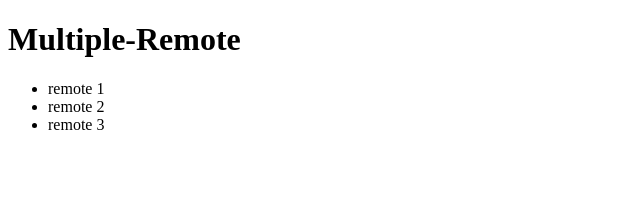
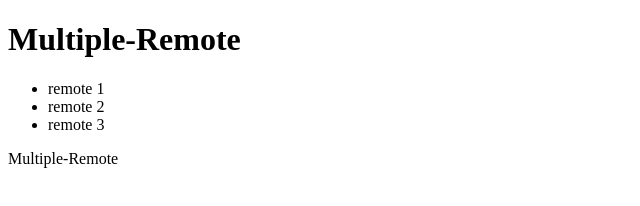
Before and after one commit to Fahriza123/multiple-remote, a plain HTML site: page index.html in a window 1280 px wide. Shown: the whole page, without its empty margins (0-640 px from the left). Drawn offline with Linux system fonts and the light colour scheme.

Commit message:
menambahkan paragraf

```diff
--- a/index.html
+++ b/index.html
@@ -13,5 +13,6 @@
         <li>remote 2</li>
         <li>remote 3</li>
     </ul>
+    <p>Multiple-Remote</p>
 </body>
 </html>
```
